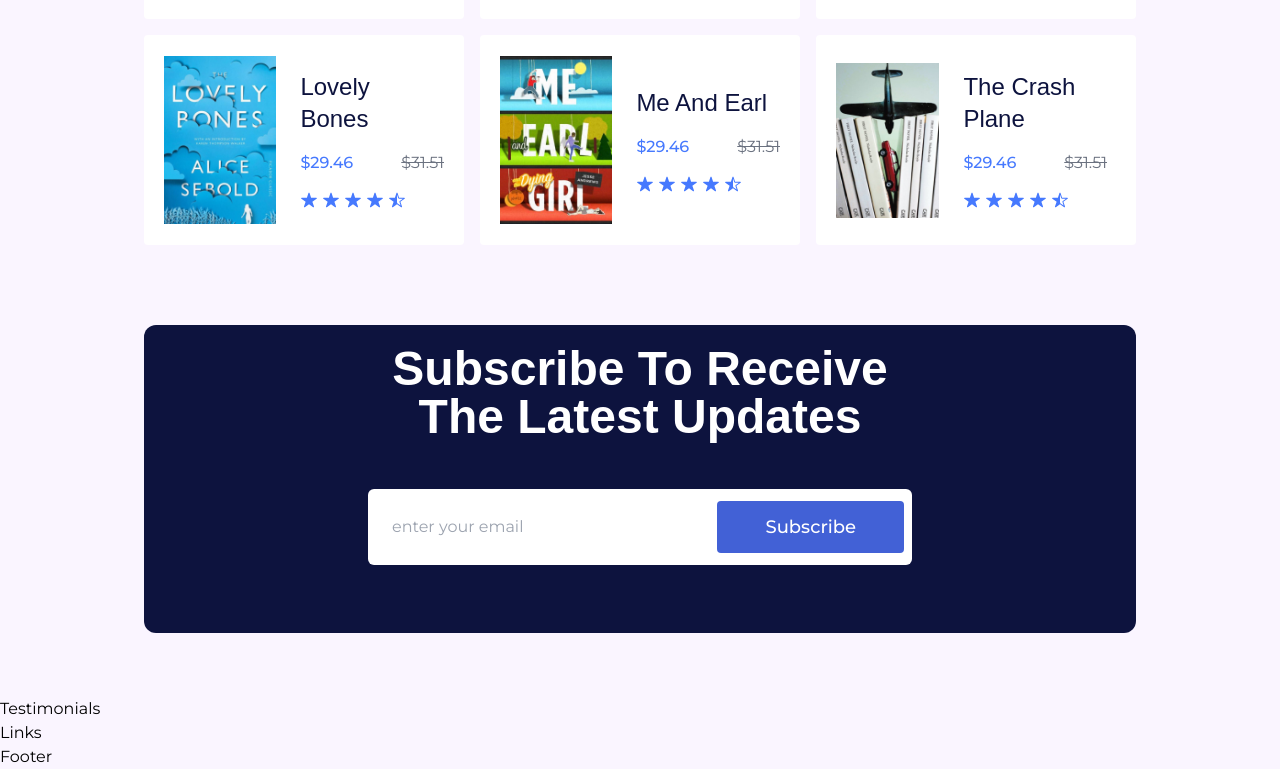
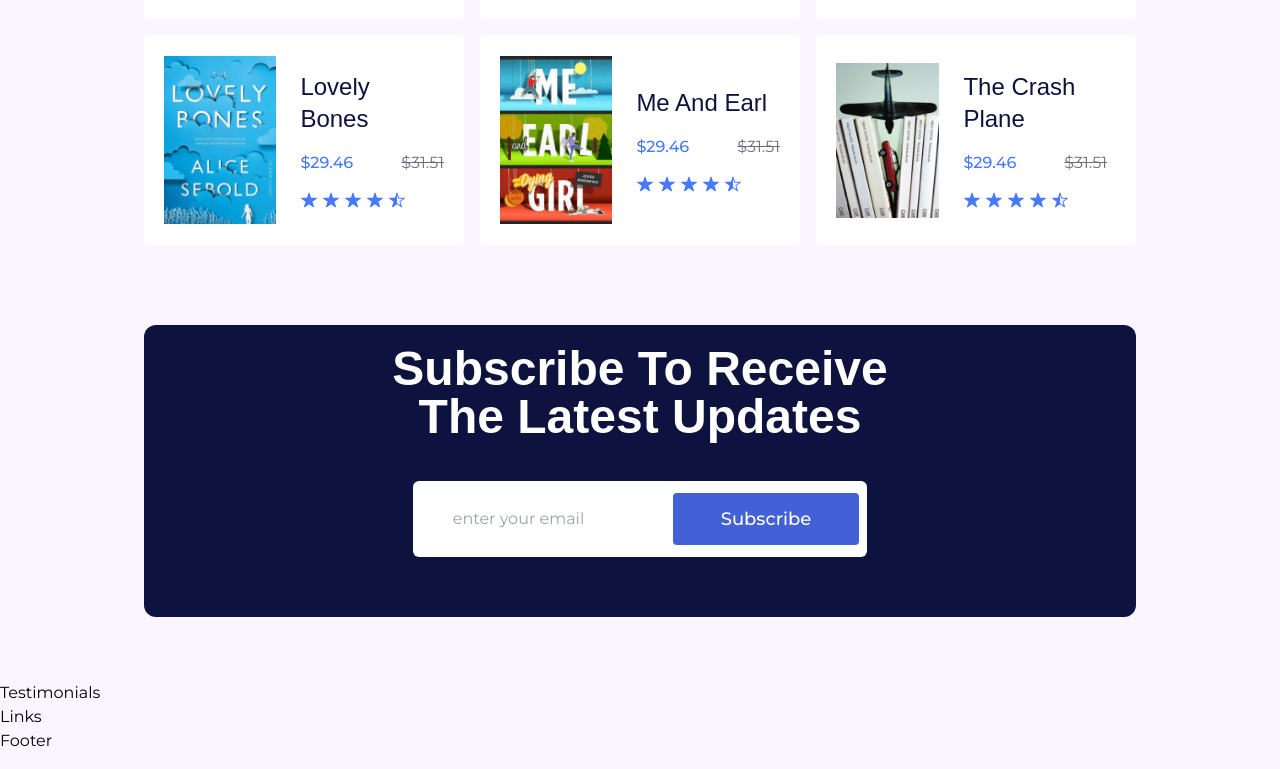
Before and after one commit to Jafiruzzaman/e-book-frontend, a Next.js app: page / in a window 1280 px wide. Shown: the part 2964-3733 px from the top of the page. Built offline with nearby package versions, Linux system fonts and the light colour scheme; a web font is replaced by a local one.

Commit message:
fix some code in subscription section

```diff
--- a/src/components/Subscription.jsx
+++ b/src/components/Subscription.jsx
@@ -4,16 +4,24 @@ import Button from "./Button";
 const Subscription = () => {
   return (
     <section className="container mx-auto p-4 my-12">
-      <div className="bg-blackPrimary w-full rounded-xl px-5 py-5">
+      <div className="bg-blackPrimary w-full rounded-xl px-4 py-5">
         <h2 className="h2 text-2xl xl:text-5xl capitalize max-w-[36rem] mx-auto leading-[1.2] font-montagu-slab font-semibold text-center text-white">
           subscribe to receive the latest updates
         </h2>
         {/*  */}
-        <div className="flex items-center justify-center">
-        <form action="" method="post" className="my-12 bg-white max-w-full py-1 xl:py-0 xl:w-[34rem] pl-6 pr-2 rounded-md flex items-center justify-between">
-          <input type="email" placeholder="enter your email" className="bg-transparent outline-none border-none"/>
-          <Button btnText={`subscribe`} btnStyle={`rounded`}/>
-        </form>
+        <div className="grid place-content-center">
+          <form
+            action=""
+            method="post"
+            className="my-6 xl:my-10 xl:bg-white max-w-[18rem] py-1 xl:py-0 xl:max-w-[34rem]  pl-3 xl:pl-6 xl:pr-2 pr-2 rounded-md flex items-center flex-col xl:flex-row gap-3 xl:justify-between"
+          >
+            <input
+              type="email"
+              placeholder="enter your email"
+              className="xl:bg-transparent px-4 py-[8px] rounded-md outline-none border-none w-[100%]"
+            />
+            <Button btnText={`subscribe`} btnStyle={`rounded w-fit`} />
+          </form>
         </div>
       </div>
     </section>
```
